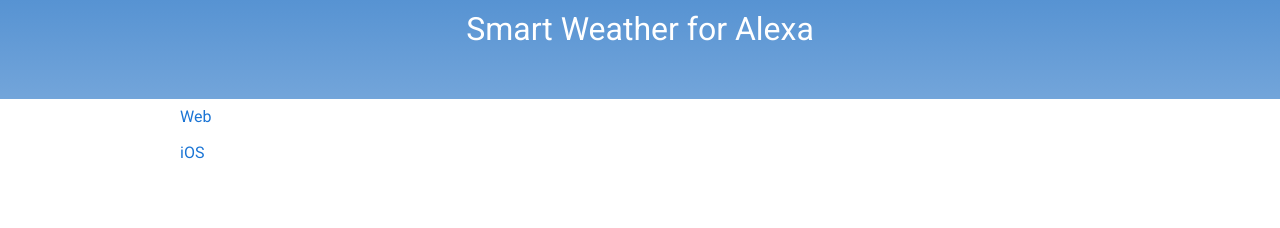
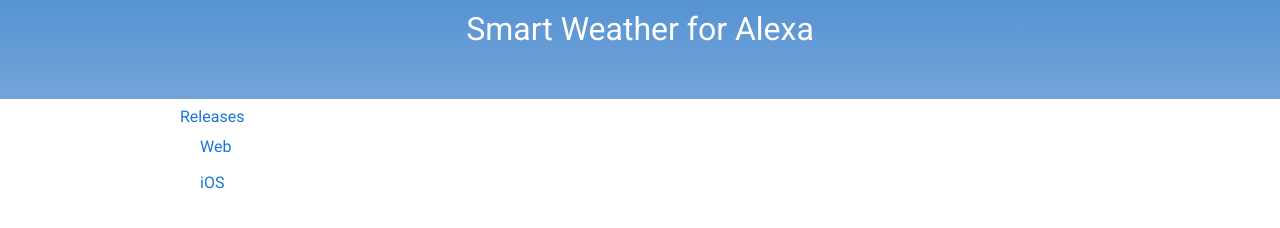
Before and after one commit to WeatherFlow/SmartWeather, a Jekyll site: the page built from releases/alexa.html, in a window 1280 px wide. Shown: the part 241-469 px from the top of the page. Built offline with Jekyll 4.4.1, drawn with Linux system fonts in a browser that asks for light colours.

Commit message:
Adding Releases parent

```diff
--- a/_includes/category-list.html
+++ b/_includes/category-list.html
@@ -1,6 +1,10 @@
 <h3>Applications</h3>
 <ul class="category-list">
-{% for category in site.categories %}
-    <li><a href="{{ category | first | slugify }}.html">{{ category | first }}</a></li>
-{% endfor %}
+    <li><a href="{{site.url}}releases">Releases</a>
+        <ul>
+        {% for category in site.categories %}
+            <li><a href="{{ category | first | slugify }}.html">{{ category | first }}</a></li>
+        {% endfor %}
+        </ul>
+    </li>
 </ul>
```
